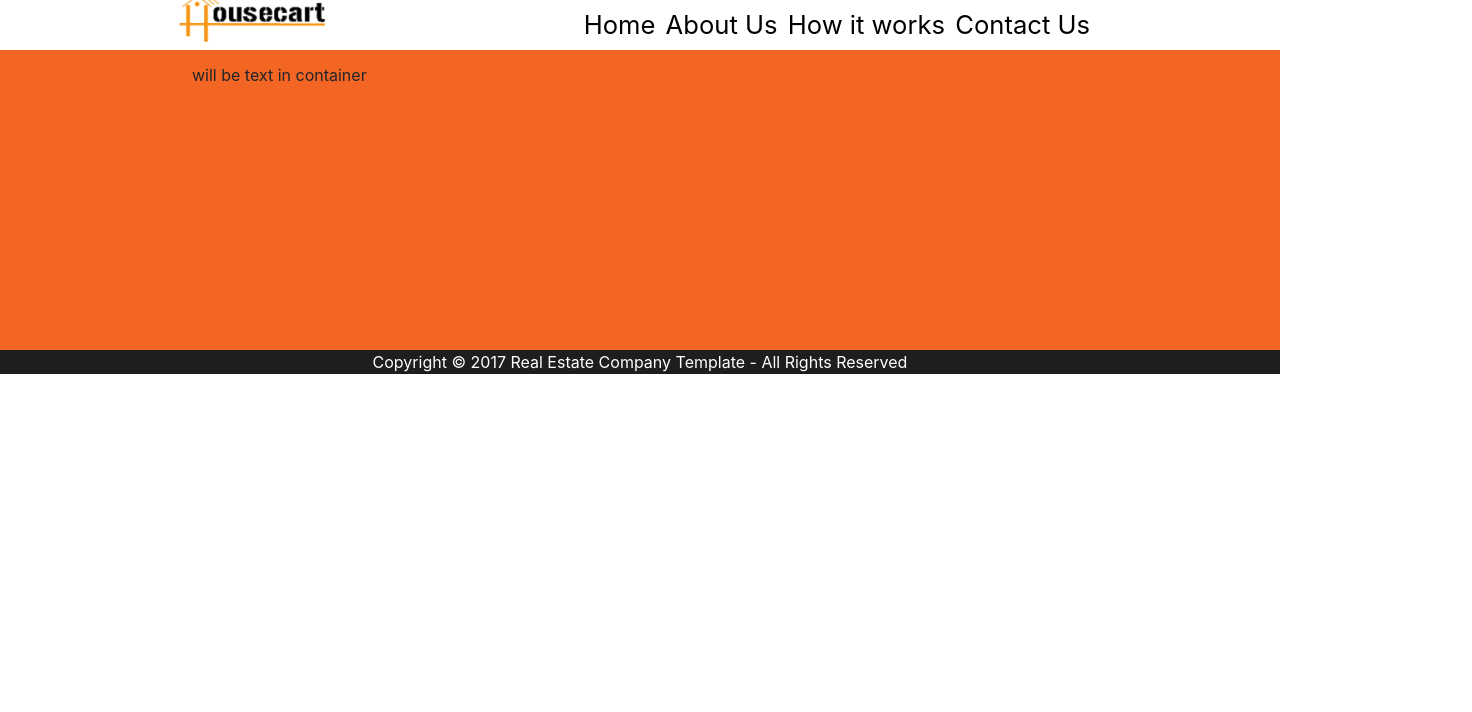
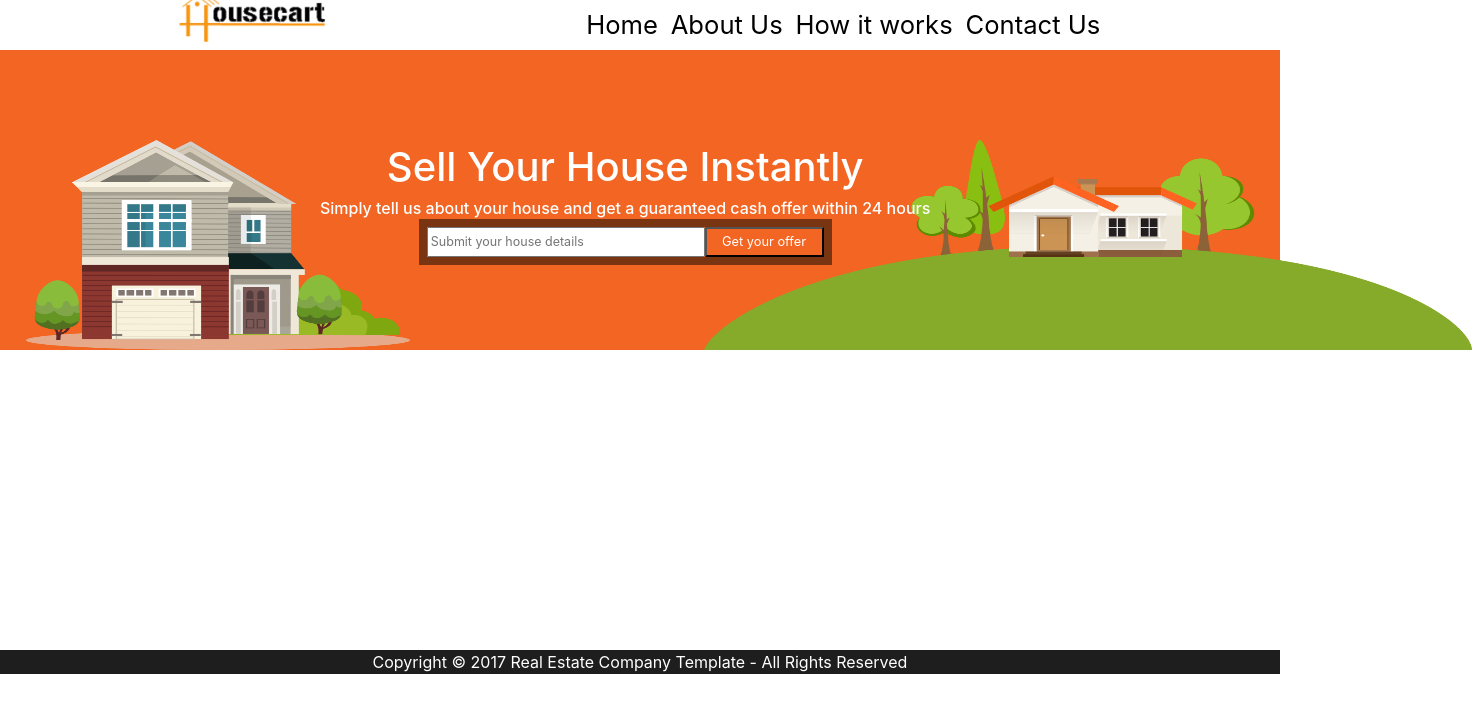
Before and after one commit to vasyldmitrovich/TechnicalTest, a plain HTML site: page index.html in a window 1280 px wide. Shown: the whole page, 1472 px wide, since content can reach past the window. Drawn offline with Linux system fonts and the light colour scheme.

Commit message:
delete not needed file and some change in progect

```diff
--- a/css/style.css
+++ b/css/style.css
@@ -52,7 +52,7 @@ body {
 	margin-left: 20%;
 }
 .nav_link {
-	margin-left: 0.8vw;
+	margin-left: 1vw;
 	color: black;
 	text-decoration: none;
 	transition: color 0.2s linear;
@@ -62,32 +62,109 @@ body {
 }
 
 /*Blocks*/
+
+/*First block*/
 .firstBlock {
 	width: 100%;
 	height: 300px;
 	background-color: #f26522;
+	position: relative;
+	font-size: 25px;
 }
 .firstBlockCont {
+	position: absolute;
 	max-width: 1200px;
 	margin-top: 0;
-	margin-right: 15%;
+	margin-right: 25%;
 	margin-bottom: 0;
-	margin-left: 15%;
-	height: 50px;
+	margin-left: 25%;
+	height: 100%;
 	display: flex;
+	text-align: center;
+	flex-direction: column;
+	justify-content: center;
 	align-items: center;
+	color: #fff;
+}
+.firstImg {
+	width: 30%;
+	height: 70%;
+	position: absolute;
+	bottom: 0;
+	left: 2%;
+}
+.secondImg {
+	width: 60%;
+	height: 70%;
+	position: absolute;
+	bottom: 0;
+	right: -15%;
+}
+.firstBlockForm {
+	width: 65%;
+	height: 10%;
+	display: flex;
+	flex-direction: row;
+	justify-content: center;
+	align-items: center;
+	font-size: 50%;
+	outline: 8px solid #793412;
+}
+.inpText {
+	width: 70%;
+	height: 100%;
+}
+.inpTextButt {
+	width: 30%;
+	height: 100%;
+	font-size: 1vw;
+	color: #fff;
+	background-color: #f26522;
 }
 
 
+/*Second block*/
+.secondBlock {
+	width: 100%;
+	height: 300px;
+	background-color: #fff;
+	font-size: 25px;
+}
+.secondBlockCont {
+	max-width: 1200px;
+	margin-top: 0;
+	margin-right: 25%;
+	margin-bottom: 0;
+	margin-left: 25%;
+	height: 100%;
+	display: flex;
+	text-align: center;
+	flex-direction: column;
+	justify-content: center;
+	align-items: center;
+	color: #fff;
+}
+
+
+/*Adaptability. Responsiveness*/
 @media (max-width: 1140px) {
 
 }
 @media (max-width: 960px) {
-
+ .firstBlock {
+ 	height: 200px;
+ }
+ .firstBlockCont h1 {
+ 	font-size: 80%;
+ }
+ .firstBlockCont h6 {
+ 	font-size: 60%;
+ }
 }
 @media (max-width: 375) {
 
 }
+/*Footer*/
 
 footer {
 	background-color: #1e1e1e;
--- a/index.html
+++ b/index.html
@@ -25,7 +25,19 @@
 	</header>
 
 	<div class="firstBlock">
-		<div class="firstBlockCont">will be text in container
+		<img class="firstImg" src="images/VectorSmartObject1.png">
+		<img class="secondImg" src="images/VectorSmartObject2.png">
+		<div class="firstBlockCont">
+			<h1>Sell Your House Instantly</h1>
+			<h6>Simply tell us about your house and get a guaranteed  cash offer within 24 hours</h6>
+			<form class="firstBlockForm">
+				<input class="inpText" type="text" placeholder="Submit your house details" readonly>
+				<button class="inpTextButt" type="submit">Get your offer</button>
+			</form>
+		</div>
+	</div>
+	<div class="secondBlock">
+		<div class="secondBlockCont">
 
 		</div>
 	</div>
```
Also changed, not shown: images/VectorSmartObject1.png (added), images/VectorSmartObject2.png (added), logo.jpg (deleted).
